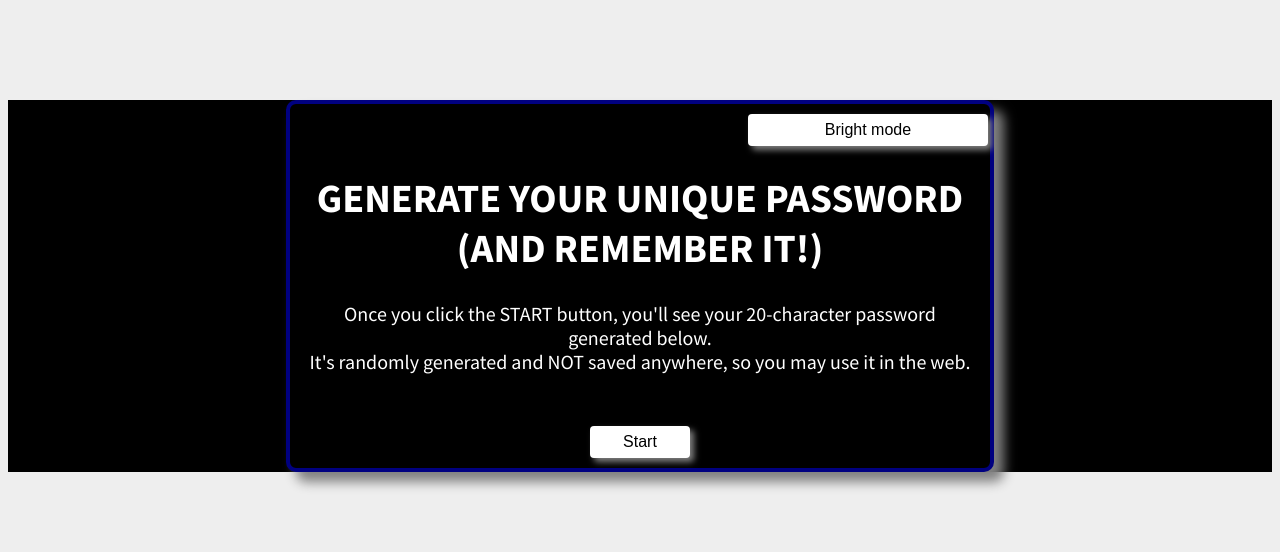
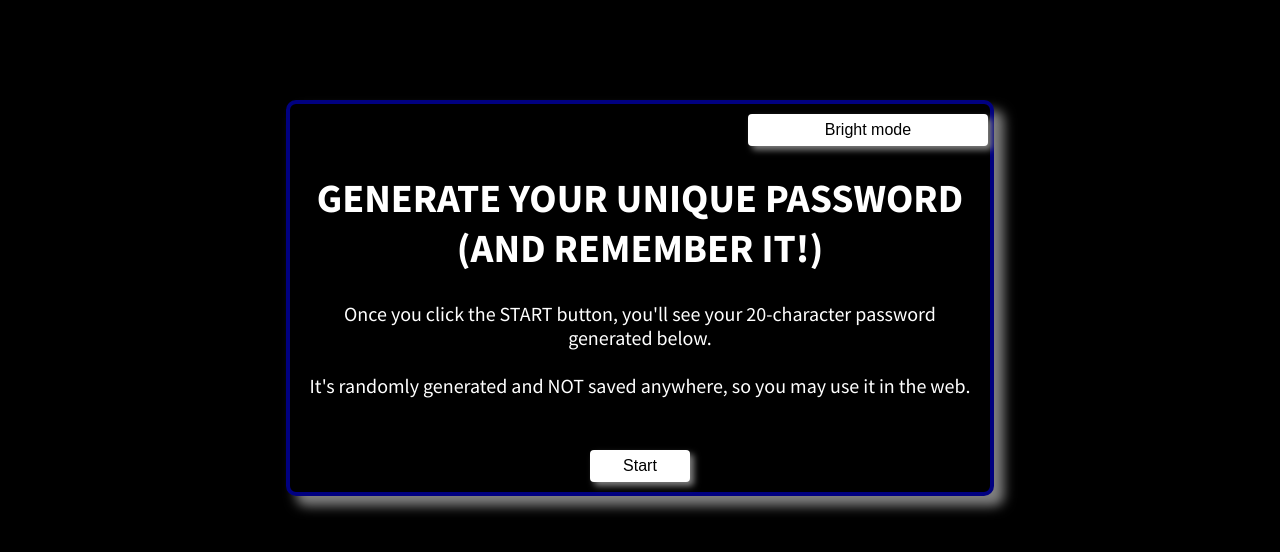
Before and after one commit to mpreus/PasswordGenerator, a plain HTML site: page index.html in a window 1280 px wide. Both pictures are taken after a click on the button "Dark mode". Drawn offline with Linux system fonts and the light colour scheme.

Commit message:
Improving dark mode in JS file

```diff
--- a/app.js
+++ b/app.js
@@ -6,13 +6,15 @@ function init() {
 	const button = document.querySelector("#startGen"); 	// Start/Done button
 	let text = "";											// empty string for randomly generated password
 
-	darkModeButton.addEventListener("click", function() {
-			const background = document.querySelector("body");
+	darkModeButton.addEventListener("click", function() {			// dark mode after clicking the button
+			const bodyBackground = document.querySelector("body");
+			const htmlBackground = document.querySelector("html");
 			const wraper = document.querySelector(".wraper");
 			const wraperPara = document.querySelector("p");
 
-		if (this.innerText === "Dark mode") {
-			background.style.background = "black";
+		if (this.innerText === "Dark mode") {				// impose dark mode...
+			bodyBackground.style.background = "black";		// ...with black background and white text
+			htmlBackground.style.background = "black";
 			wraper.style.background = "black";
 			wraper.style.color = "white";
 			wraperPara.style.color = "white";
@@ -21,8 +23,9 @@ function init() {
 			darkModeButton.innerText = "Bright mode";
 		}
 
-		else if (this.innerText === "Bright mode") {
-			background.style.background = "white";
+		else if (this.innerText === "Bright mode") { 		// impose bright mode...
+			bodyBackground.style.background = "white";		// ...with white background and black text
+			htmlBackground.style.background = "white";
 			wraper.style.background = "white";
 			wraper.style.color = "black";
 			wraperPara.style.color = "black";
--- a/index.html
+++ b/index.html
@@ -16,7 +16,7 @@
 		<button type="button" id="darkMode">Dark mode</button>
 		<h1>Generate your unique password<br>(and remember it!)</h1>
 		<p>
-			Once you click the START button, you'll see your 20-character password generated below.<br>
+			Once you click the START button, you'll see your 20-character password generated below.<br><br>
 			It's randomly generated and NOT saved anywhere, so you may use it in the web.
 		</p>
 		<div class="message"></div>
--- a/style.css
+++ b/style.css
@@ -1,5 +1,5 @@
 html, body {
-	background: #eee;
+	background: #fff;
 	font-family: 'Source Sans Pro', sans-serif;
 	font-size: 20px;
 }
```
Lines whose indentation alone changed are shown as unchanged.
